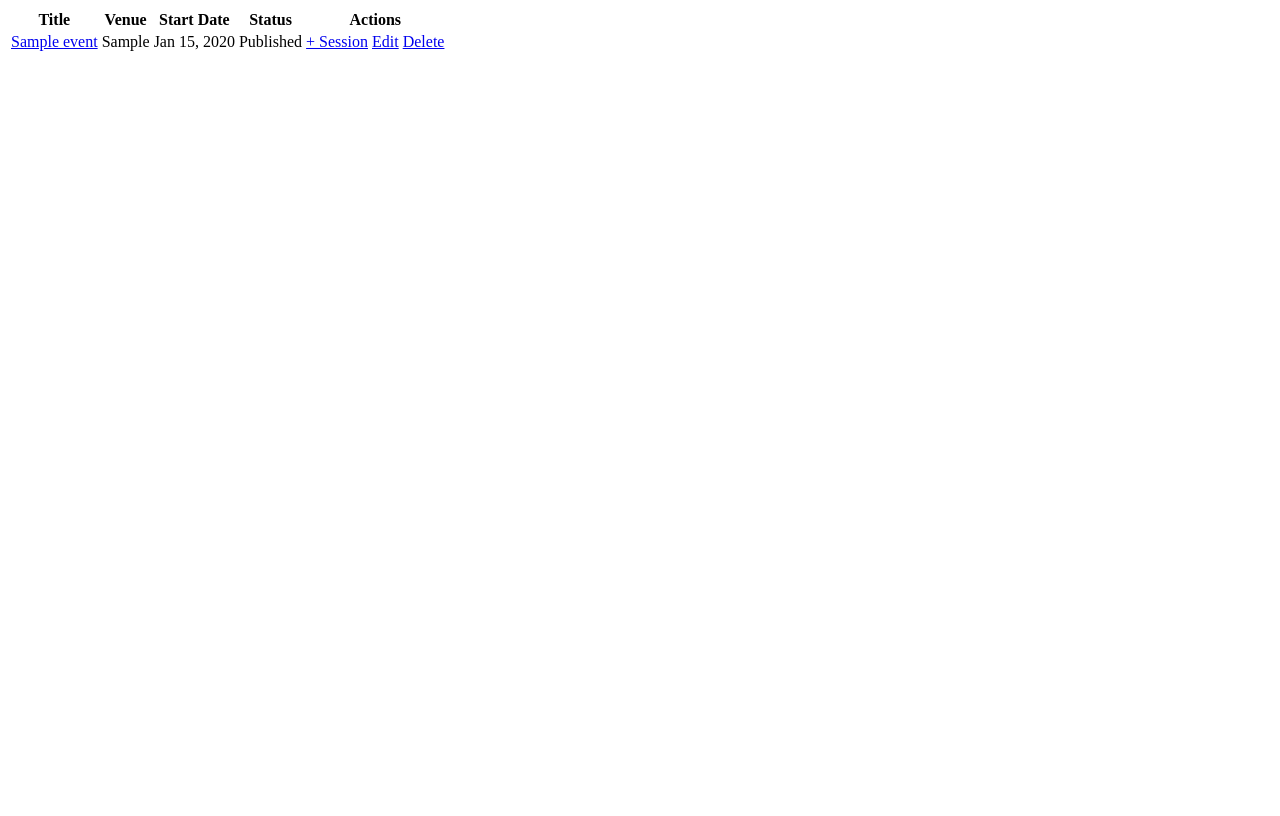
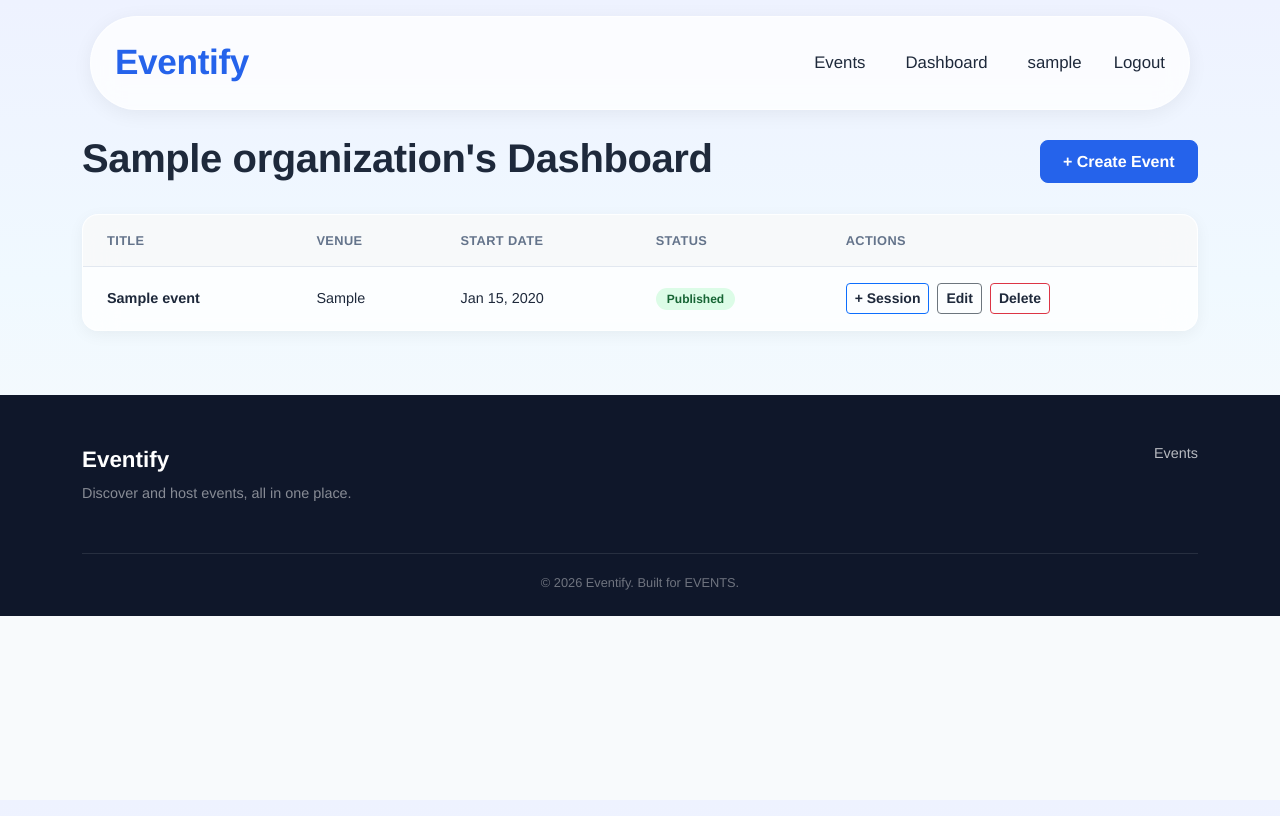
Before and after one commit to Dhruv-9599493045/eventify, a Django app: page /organizations/dashboard/ in a window 1280 px wide. Before the commit the page ends 51 px from the top, so only its background shows below. Run offline with Django 5.2, Linux system fonts and the light colour scheme; a user stored in the database is signed in; tables that the repository leaves empty hold one stand-in row (values such as "Sample post").

Commit message:
Fix dashboard template

```diff
--- a/templates/organizations/dashboard.html
+++ b/templates/organizations/dashboard.html
@@ -1,3 +1,13 @@
+{% extends 'base.html' %}
+
+{% block title %}Dashboard - Eventify{% endblock %}
+
+{% block content %}
+<div class="d-flex justify-content-between align-items-center mb-4">
+    <h1>{{ organization.org_name }}'s Dashboard</h1>
+    <a href="{% url 'create_event' %}" class="btn btn-primary btn-pill">+ Create Event</a>
+</div>
+
 <div class="dashboard-table-wrap">
     <table class="dashboard-table">
         <thead>
@@ -36,3 +46,4 @@
         </tbody>
     </table>
 </div>
+{% endblock %}
```
